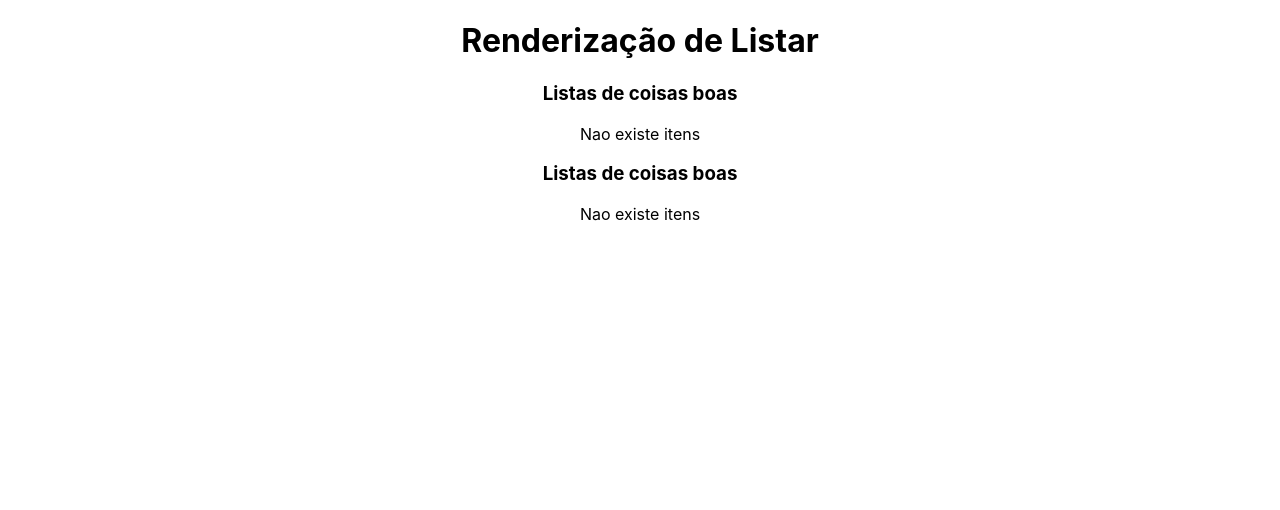
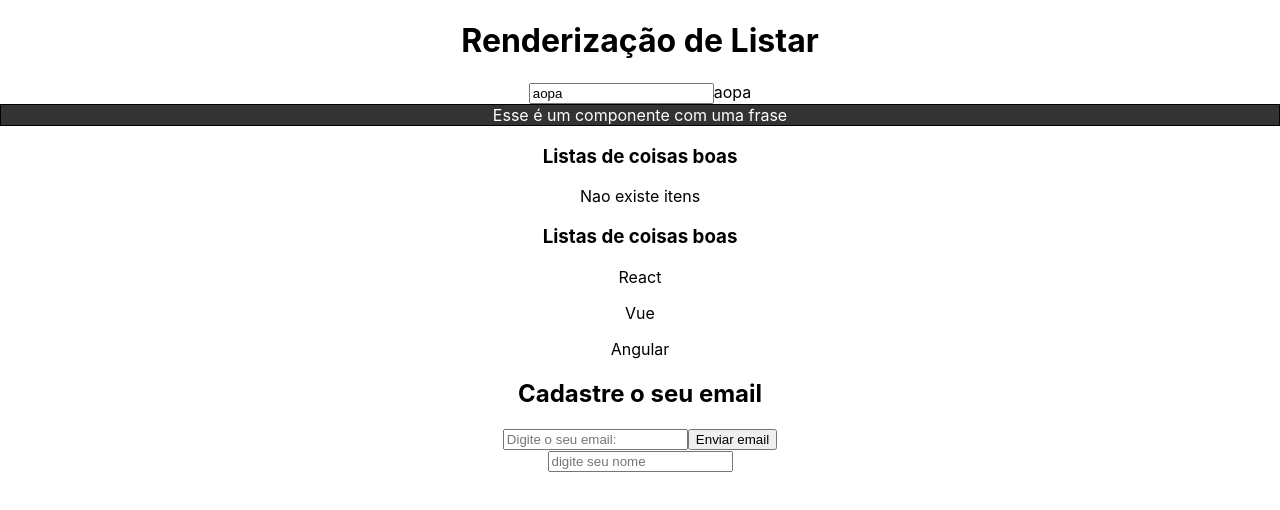
Before and after one commit to GuiLeoni14/Projeto_ReactJs, a React (Create React App) app: page / in a window 1280 px wide. Shown: the top 510 px of the page. Built offline with nearby package versions, Linux system fonts and the light colour scheme.

Commit message:
State Lift

```diff
--- a/package.json
+++ b/package.json
@@ -6,6 +6,7 @@
     "@testing-library/jest-dom": "^5.14.1",
     "@testing-library/react": "^11.2.7",
     "@testing-library/user-event": "^12.8.3",
+    "node-sass": "^6.0.1",
     "react": "^17.0.2",
     "react-dom": "^17.0.2",
     "react-scripts": "4.0.3",
@@ -34,5 +35,8 @@
       "last 1 firefox version",
       "last 1 safari version"
     ]
+  },
+  "devDependencies": {
+    "gulp-sass": "^5.0.0"
   }
 }
--- a/src/App.js
+++ b/src/App.js
@@ -1,18 +1,27 @@
 import './App.css';
+import { useState } from 'react';
 import Eventos from './components/Eventos';
 import Form from './components/Form';
 import Condicional from './components/Condicional';
 import OutraLista from './components/OutraLista';
-
+import Teste from './components/Teste'
+import SeuNome from './components/SeuNome';
+import Saudacao from './components/Saudacao';
+import Frase from './components/Frase';
 function App() {
 
    const meusItens = ['React', 'Vue', 'Angular']
-
+   const [nome, setNome] = useState()
    return (
       <div className="App">
          <h1>Renderização de Listar</h1>
+         <Teste/>
+         <Frase/>
          <OutraLista itens={[]}/>
-         <OutraLista itens={meusItens}/>
+         <OutraLista itens={meusItens} />
+         <Condicional/>
+         <SeuNome setNome={setNome} />
+         <Saudacao nome={nome} />
       </div>
    );
 }
--- a/src/components/Frase.js
+++ b/src/components/Frase.js
@@ -1,4 +1,4 @@
-import style from "./Frase.module.css"
+import style from "./Frase.module.scss"
 
 function Frase(){
     return(
--- a/src/components/Frase.module.css
+++ b/src/components/Frase.module.scss
@@ -1,9 +1,14 @@
+@mixin flex($disp, $teste) {
+    display: $disp;
+    align-items: $teste;
+}
 .fraseContainer{
     background-color: #ccc;
     border: 1px solid black;
 }
 
 .fraseContent{
+    // @include flex(flex, center);
     color: #fff;
     background-color: #333;
     margin: 0;
--- a/src/components/OutraLista.js
+++ b/src/components/OutraLista.js
@@ -2,7 +2,7 @@ function OutraLista({itens}){
     return(
         <>
             <h3>Listas de coisas boas</h3>
-            {itens.lenght > 0 ? (
+            {itens.length > 0 ? (
                 itens.map((item, index) => (
                     <p key={index}>{item}</p>
                 ))) : (
--- /dev/null
+++ b/src/components/Saudacao.js
@@ -0,0 +1,14 @@
+function Saudacao({nome}){
+
+    function gerarSaudacao(algumNome){
+        return `Olá, ${algumNome}, tudo bem?`
+    }
+
+    return(
+        <>
+            {nome && <p>{gerarSaudacao(nome)}</p>}
+        </>
+    )
+}
+
+export default Saudacao;
--- /dev/null
+++ b/src/components/SeuNome.js
@@ -0,0 +1,9 @@
+import { useState } from "react";
+
+function SeuNome({setNome}){
+
+    return(
+       <input type="text" placeholder="digite seu nome" onChange={(e) => setNome(e.target.value)} />
+    )
+}
+export default SeuNome;
--- /dev/null
+++ b/src/components/Teste.js
@@ -0,0 +1,13 @@
+import { useState } from "react";
+
+function Teste(){
+    const [texto, setTexto] = useState('aopa');
+    return(
+        <>
+            <input type="text" placeholder="testando" defaultValue={texto} onChange={(event) =>  setTexto( event.target.value) } />
+            {texto}
+        </>
+    )
+}
+
+export default Teste;
```
Also changed, not shown: 1 other file (tests, documents, lock files or other folders).
